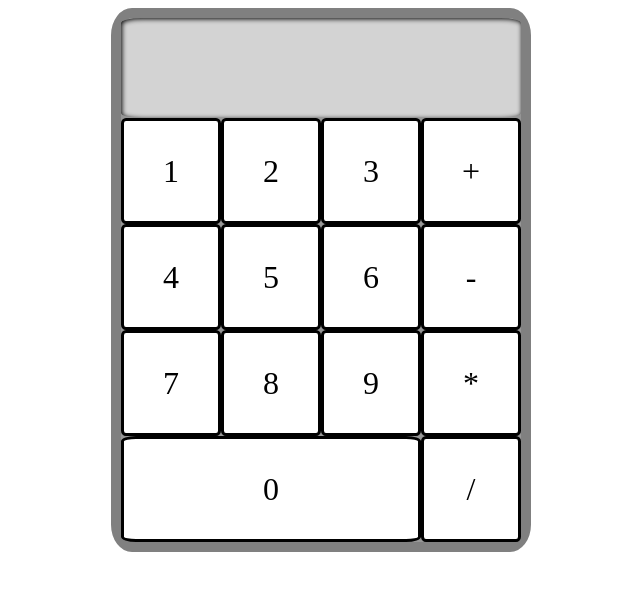
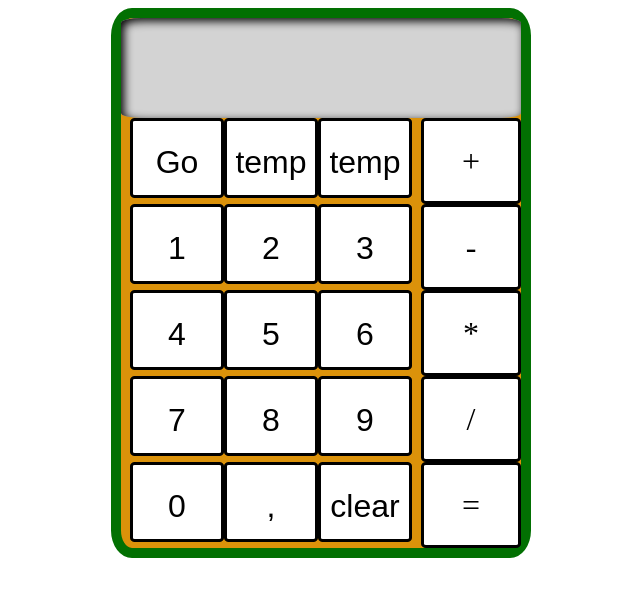
Before and after one commit to Herbert-Haase/Taschenrechner, a plain HTML site: page index.html in a window 1280 px wide. Shown: the whole page, without its empty margins (319-959 px from the left). Drawn offline with Linux system fonts and the light colour scheme.

Commit message:
change calculator html design

```diff
--- a/index.html
+++ b/index.html
@@ -15,22 +15,28 @@
         <div id="display"></div>
         <div class="container">
             <div id="numberpad" class="container">
-                <div class="number">1</div>
-                <div class="number">2</div>
-                <div class="number">3</div>
-                <div class="number">4</div>
-                <div class="number">5</div>
-                <div class="number">6</div>
-                <div class="number">7</div>
-                <div class="number">8</div>
-                <div class="number">9</div>
-                <div class="number" style="flex-grow: 2">0</div>
+                <button class="temp button">Go back</button>
+                <button class="temp button">temp</button>
+                <button class="temp button">temp</button>
+                <button class="number button">1</button>
+                <button class="number button">2</button>
+                <button class="number button">3</button>
+                <button class="number button">4</button>
+                <button class="number button">5</button>
+                <button class="number button">6</button>
+                <button class="number button">7</button>
+                <button class="number button">8</button>
+                <button class="number button">9</button>
+                <button class="number button">0</button>
+                <button class="temp button">,</button>
+                <button class="temp button">clear</button>
             </div>
             <div class="container column">
-                <div class="plus nan">+</div>
-                <div class="minus nan">-</div>
-                <div class="multiplicate nan">*</div>
-                <div class="divide nan">/</div>
+                <div class="plus nan button">+</div>
+                <div class="minus nan button">-</div>
+                <div class="multiplicate nan button">*</div>
+                <div class="divide nan button">/</div>
+                <div class="nan button">=</div>
             </div>
         </div>
     </div>
@@ -48,15 +54,15 @@
         }
         #calculator {
             width: 400px;
-            background-color: rgb(150,150,150);
-            border: 10px solid gray ;
+            background-color: rgb(219, 146, 10);
+            border: 10px solid rgb(2, 112, 2) ;
             border-radius: 5%;
         }
         #display {
             height: 100px;
             background-color: lightgray;
             text-align: center;
-            box-shadow: 1px 1px 5px inset;
+            box-shadow: 3px 3px 10px inset;
             border-radius: 5%;
             line-height: 100px;
             font-size: xx-large;
@@ -64,15 +70,19 @@
         #numberpad {
             flex-wrap: wrap;
         }
-        .number,.nan {
+        .button {
             text-align: center;
             background-color: white;
             width: 94px;
-            height: 100px;
+            height: 80px;
             font-size: xx-large;
             border: solid black ;
             border-radius:5%;
-            line-height: 100px;
+            line-height: 80px;
+        }
+        .button:active {
+            background-color: rgb(214, 210, 210);
+
         }
 
     </style>
```
